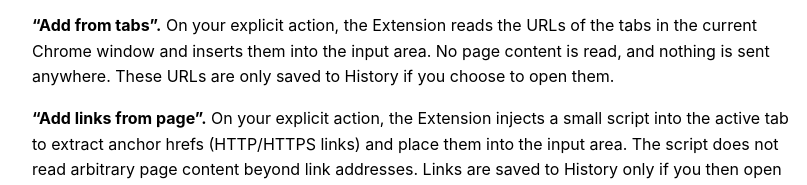
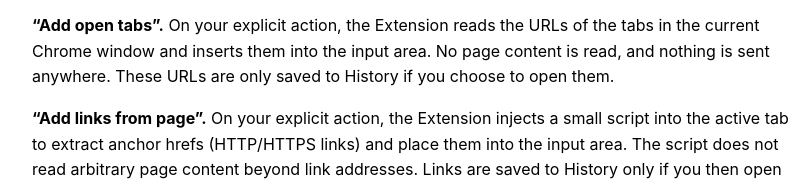
Before and after one commit to ntiur/openmultipleurls, a plain HTML site: page privacy.html in a window 1280 px wide. Shown: the part 840-1025 px from the top of the page, 228-1035 px from the left. Drawn offline with Linux system fonts and the light colour scheme.

Commit message:
Update privacy.html

```diff
--- a/privacy.html
+++ b/privacy.html
@@ -43,7 +43,7 @@
   <p><strong>Configuration settings.</strong> We store local-only settings such as delay between opening tabs, whether to open in a new window, tab grouping options (title/color),
   and appearance (auto/light/dark). Some builds may also include options like HTTPS normalization or deduplication.</p>
 
-  <p><strong>“Add from tabs”.</strong> On your explicit action, the Extension reads the URLs of the tabs in the current Chrome window and inserts them into the input area.
+  <p><strong>“Add open tabs”.</strong> On your explicit action, the Extension reads the URLs of the tabs in the current Chrome window and inserts them into the input area.
   No page content is read, and nothing is sent anywhere. These URLs are only saved to History if you choose to open them.</p>
 
   <p><strong>“Add links from page”.</strong> On your explicit action, the Extension injects a small script into the active tab to extract anchor hrefs (HTTP/HTTPS links) and place them into the input area.
```
